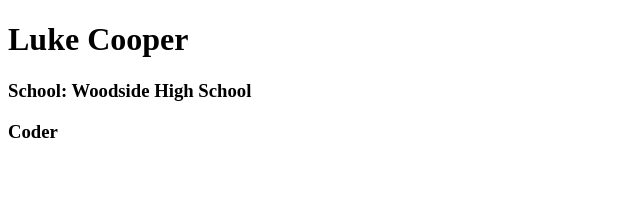
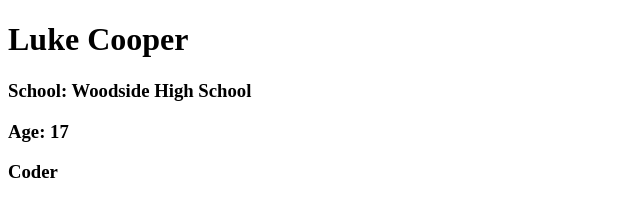
Before and after one commit to LukeTheCoop/lukethecoop.github.io, a plain HTML site: page index.html in a window 1280 px wide. Shown: the full height of the page, 0-640 px from the left. Drawn offline with Linux system fonts and the light colour scheme.

Commit message:
Testing site 1

```diff
--- a/index.html
+++ b/index.html
@@ -6,6 +6,7 @@
 <body>
 	<h1>Luke Cooper</h1>
 	<h3>School: Woodside High School</h3>
+	<h3>Age: 17</h3>
 	<h3>Coder</h3>
 </body>
 </html>
```
